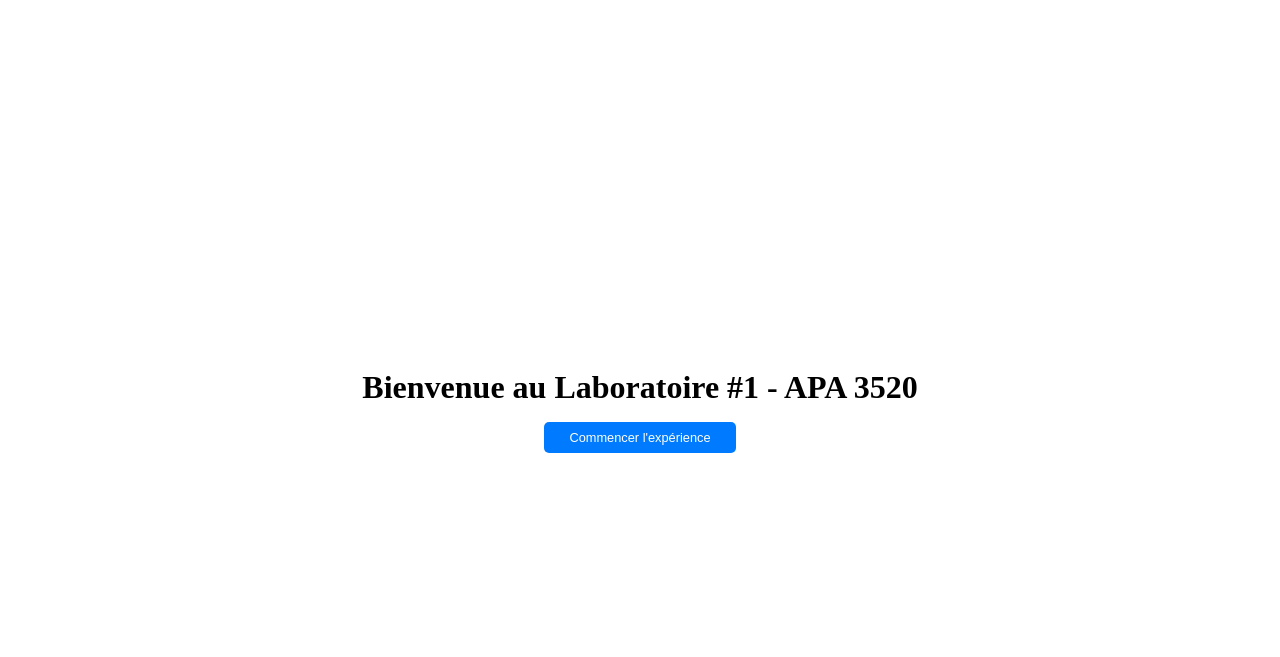
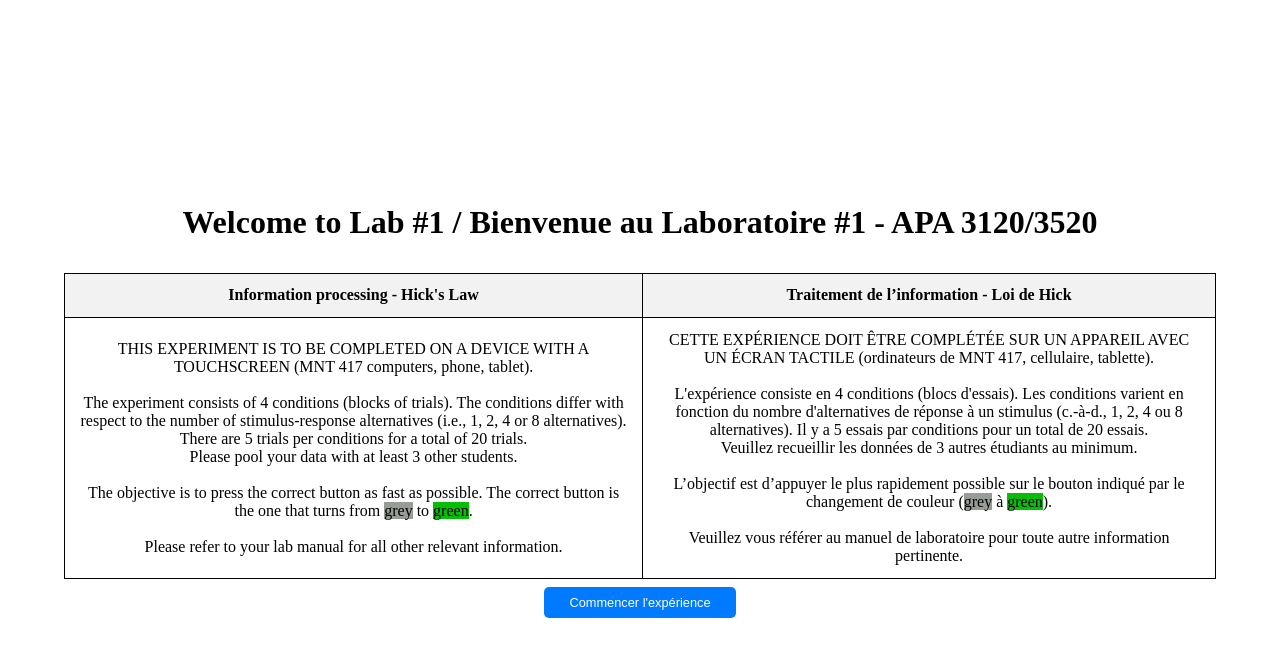
Before and after one commit to MedNadirRhazi/Hick-s-Law-Lab, a Flask app: page / in a window 1280 px wide. Shown: the top 657 px of the page. Run offline with Flask 3, Linux system fonts and the light colour scheme.

Commit message:
Tableau ajouté à la page principale

```diff
--- a/templates/index.html
+++ b/templates/index.html
@@ -2,9 +2,8 @@
 <html lang="en">
 <head>
     <meta charset="UTF-8">
-    <title>Lab #1 - APA 3520</title>
+    <title>Lab #1 - APA 3120/3520</title>
     <style>
-        /* Styles pour centrer le contenu */
         body {
             display: flex;
             flex-direction: column;
@@ -16,28 +15,76 @@
 
         h1 {
             text-align: center;
-            margin-bottom: 2vh; /* Utilise vh pour un espacement relatif à la hauteur de la fenêtre */
+            margin-bottom: 2vh;
         }
 
+        table {
+            width: 90%; /* Utilise toute la largeur disponible */
+            border-collapse: collapse; /* Supprime les espaces entre les bordures des cellules */
+            margin-top: 2vh; /* Espace après le titre basé sur la hauteur de la fenêtre */
+        }
+        th, td {
+            border: 1px solid black; /* Bordures noires pour toutes les cellules */
+            padding: 1vw; /* Espacement à l'intérieur des cellules basé sur la largeur de la fenêtre */
+            text-align: center; /* Alignement du texte à gauche */
+        }
+        th {
+            background-color: #f2f2f2; /* Couleur de fond pour les en-têtes de tableau */
+        }
+        .highlightgreen {
+            background: rgb(5, 190, 5);
+        }
+        .highlightgray {
+            background: rgb(151, 156, 151);
+        }
         button {
-            padding: 1vh 2vw; /* Padding vertical basé sur la hauteur du viewport, horizontal sur la largeur */
-            font-size: 1.6vh; /* Taille de police relative à la hauteur de la fenêtre */
+            padding: 1vh 2vw;
+            font-size: 1.6vh;
             cursor: pointer;
-            border: none; /* Enlève la bordure par défaut */
-            background-color: #007BFF; /* Couleur de fond pour le bouton, choisis une couleur adaptée */
-            color: white; /* Couleur du texte */
-            border-radius: 5px; /* Coins arrondis */
-            transition: background-color 0.3s; /* Transition pour effet au survol */
+            border: none;
+            background-color: #007BFF;
+            color: white;
+            border-radius: 5px;
+            transition: background-color 0.3s;
+            margin-top: 1vh;
         }
 
         button:hover {
-            background-color: #0056b3; /* Changement de couleur au survol */
+            background-color: #0056b3;
         }
     </style>
 
 </head>
 <body>
-    <h1>Bienvenue au Laboratoire #1 - APA 3520</h1>
+    <h1>Welcome to Lab #1 / Bienvenue au Laboratoire #1 - APA 3120/3520</h1>
+    <table>
+        <tr>
+            <th>Information processing - Hick's Law</th>
+            <th>Traitement de l’information - Loi de Hick</th>
+        </tr>
+        <tr>
+            <td>
+                THIS EXPERIMENT IS TO BE COMPLETED ON A DEVICE WITH A TOUCHSCREEN (MNT 417 computers, phone, tablet).
+                <br>
+                <br>The experiment consists of 4 conditions (blocks of trials). The conditions differ with respect to the number of stimulus-response alternatives (i.e., 1, 2, 4 or 8 alternatives). There are 5 trials per conditions for a total of 20 trials.
+                <br>Please pool your data with at least 3 other students.
+                <br>
+                <br>The objective is to press the correct button as fast as possible. The correct button is the one that turns from <span class="highlightgray">grey</span> to <span class="highlightgreen">green</span>.
+                <br>
+                <br>Please refer to your lab manual for all other relevant information.
+            </td>
+            <td>
+                CETTE EXPÉRIENCE DOIT ÊTRE COMPLÉTÉE SUR UN APPAREIL AVEC UN ÉCRAN TACTILE (ordinateurs de MNT 417, cellulaire, tablette).
+                <br>
+                <br>L'expérience consiste en 4 conditions (blocs d'essais). Les conditions varient en fonction du nombre d'alternatives de réponse à un stimulus (c.-à-d., 1, 2, 4 ou 8 alternatives). Il y a 5 essais par conditions pour un total de 20 essais.
+                <br>Veuillez recueillir les données de 3 autres étudiants au minimum.
+                <br>
+                <br>L’objectif est d’appuyer le plus rapidement possible sur le bouton indiqué par le changement de couleur (<span class="highlightgray">grey</span> à <span class="highlightgreen">green</span>).
+                <br>
+                <br>Veuillez vous référer au manuel de laboratoire pour toute autre information pertinente.
+            </td>
+        </tr>
+    </table>
     <form action="{{ url_for('start_experiment') }}">
         <button type="submit">Commencer l'expérience</button>
     </form>
```
